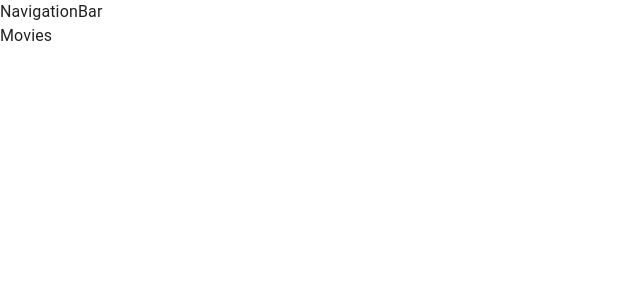
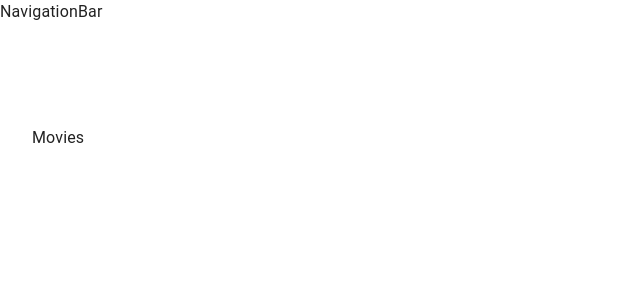
Before and after one commit to Selimology/Movie-Information-Platform, a React (Create React App) app: page / in a window 1280 px wide. Shown: the top 300 px of the page, without its empty margins (0-640 px from the left). Built offline with nearby package versions, Linux system fonts and the light colour scheme.

Commit message:
Basic mui styles setup

```diff
--- a/src/components/App.jsx
+++ b/src/components/App.jsx
@@ -8,12 +8,17 @@
 import NavigationBar from './NavigationBar/NavigationBar';
 import Profile from './Profile/Profile';
 
+import useStyles from './styles';
+
 function App() {
+  const classes = useStyles();
+
   return (
-    <div>
+    <div className={classes.root}>
       <CssBaseline />
       <NavigationBar />
-      <main>
+      <main className={classes.content}>
+        <div className={classes.toolbar} />
         <Routes>
           <Route path="/" element={<Movies />} />
           <Route path="/movie/:id" element={<MovieInfo />} />
--- /dev/null
+++ b/src/components/styles.js
@@ -0,0 +1,16 @@
+import { makeStyles } from '@mui/styles';
+
+// return an object with the styles
+export default makeStyles((theme) => ({
+  root: {
+    display: 'flex',
+    flexDirection: 'column',
+  },
+  toolbar: {
+    height: '70px',
+  },
+  content: {
+    flexGrow: 1,
+    padding: '2em',
+  },
+}));
```
Also changed, not shown: 2 other files (tests, documents, lock files or other folders).
